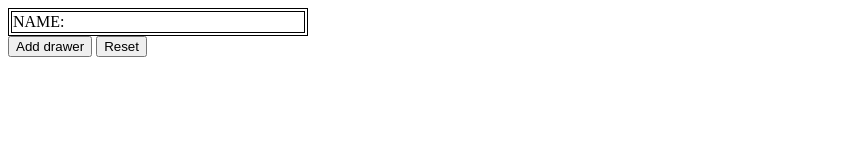
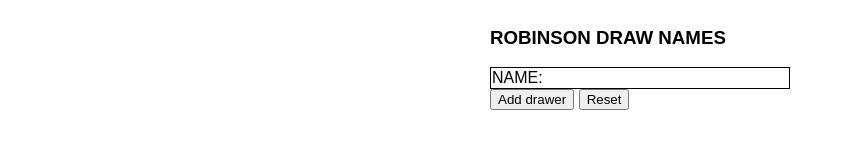
Before and after one commit to nicocolascrete/robinson-draw-names, a website built with webpack: page index.html in a window 1280 px wide. Shown: the whole page, without its empty margins (0-845 px from the left). Built offline with nearby package versions, Linux system fonts and the light colour scheme.

Commit message:
change css

```diff
--- a/global.css
+++ b/global.css
@@ -1,8 +1,20 @@
+body {
+  font-family: "Arial";
+}
 table,
 th,
 td {
   border: 1px solid black;
 }
 table {
+  width: 100%;
+  border-collapse: collapse;
+}
+#root {
+  display: flex;
+  justify-content: center;
+  width: 100%;
+}
+#content {
   width: 300px;
 }
--- a/src/app.ts
+++ b/src/app.ts
@@ -35,7 +35,6 @@ class App {
   // ------------------------------
 
   private _setComponent(name: ComponentName) {
-    console.log("_setComponent, ", this.drawerCollection.getDrawers());
     let props: any = {};
     switch (name) {
       case ComponentName.Start:
@@ -111,7 +110,10 @@ class App {
     // render
     let html = `
       <div id='root'>
-        ${this.component.render()}
+        <div id='content'>
+          <h3>ROBINSON DRAW NAMES</h3>
+          ${this.component.render()}
+        </div>
       </div>
     `;
     this.rootElement.innerHTML = html;
```
